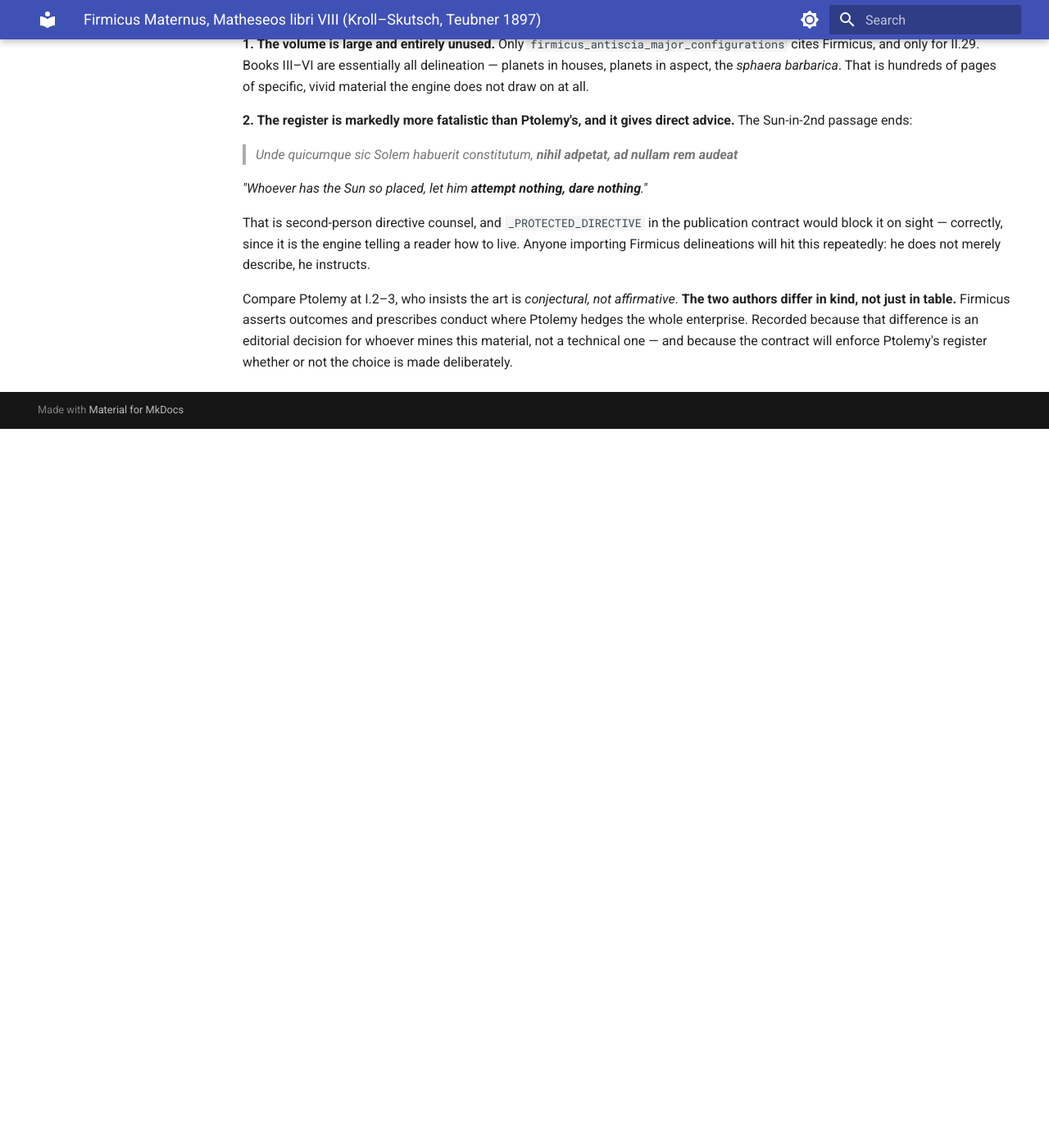
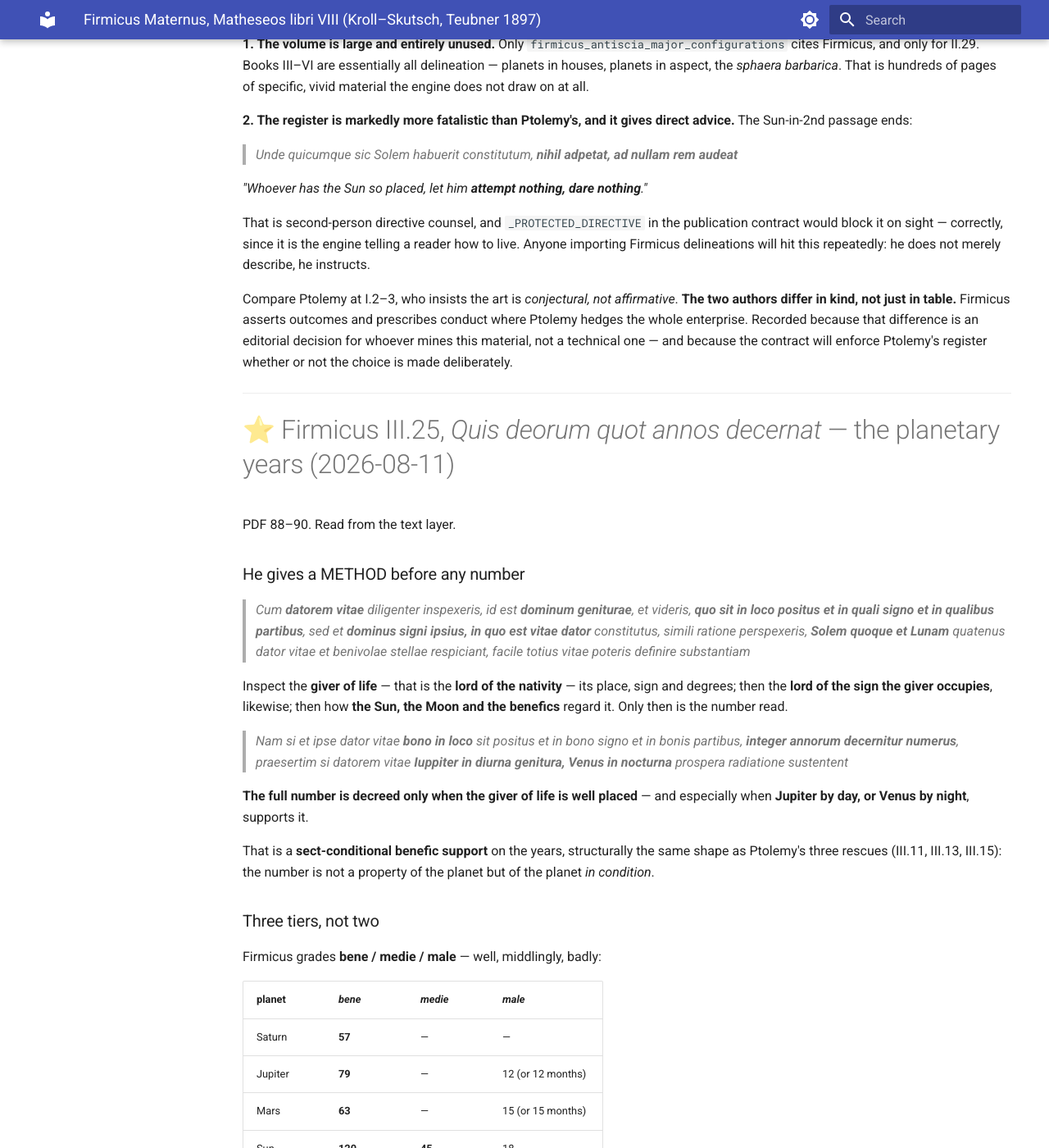
Before and after one commit to Bender1011001/traditional-astrology-engine, an MkDocs documentation site: the page built from docs/sources/firmicus_notes.md, in a window 1280 px wide and 1400 px high, scrolled down 2790 px. Shown: the whole window at 82% size. Built offline with MkDocs 1.6.1 and Material for MkDocs 9.7.7, drawn with Linux system fonts in a browser that asks for light colours; before the commit the page ends 3313 px from its top, so only the background shows below that; some of the changed text lies outside the part shown.

Commit message:
Firmicus III.25: the planetary years, with a sect-conditional method and four divergences
PDF 88-90, read from the text layer.

He gives a method before any number. Inspect the dator vitae - the lord
of the nativity - its place, sign and degrees; then the lord of the
sign it occupies; then how the Sun, Moon and benefics regard it. The
FULL number is decreed only when the giver of life is well placed, and
especially when Jupiter by day or Venus by night supports it with
prosperous radiation.

That is sect-conditional benefic support on the years, structurally the
same shape as Ptolemy's three rescues at III.11, III.13 and III.15: the
number is a property of the planet IN CONDITION, not of the planet.

He grades three tiers, bene / medie / male. Saturn 57. Jupiter 79, male
12. Mars 63, male 15. Sun 120, medie 45, male 18. Venus 84, male 8
years 8 days 12 hours. Mercury 108, medie 79, male 20. Moon 84, male
25. The male values come with alternate units - twelve years OR twelve
months - so a badly placed giver may yield the number in a smaller unit
entirely.

Four of seven greatest-years disagree with hyleg.PLANETARY_YEARS. Mars
63 against our 66, Venus 84 against 82, Mercury 108 against 76, Moon 84
against 108. The MINOR years all agree, so this is not a wholesale
different tradition - the least years are the common inheritance and
the greatest diverge. Mercury 108 and Moon 84 look transposed against
the standard set.

Not asserting which is right, and not changing anything. Today already
produced one numeral misreading caught only by a failing total, and
this chapter prints no summation to check against. Our table is the
standard Arabic-Latin set, internally consistent, and feeds published
longevity figures; Firmicus is one witness and the divergence needs a
second source first.

What is worth taking regardless of the numbers is the three-tier
structure and its stated criterion - full years require the giver well
placed by place, sign and degree, its dispositor examined, and benefic
support by sect. That is checkable, and it is the same architecture as
the Ptolemaic rescues.

Co-Authored-By: Claude Opus 5 <noreply@anthropic.com>

```diff
--- a/docs/sources/firmicus_notes.md
+++ b/docs/sources/firmicus_notes.md
@@ -89,3 +89,59 @@ With Venus and Jupiter in trine, sextile or conjunction: *iacentes homines et ab
 That is second-person directive counsel, and `_PROTECTED_DIRECTIVE` in the publication contract would block it on sight — correctly, since it is the engine telling a reader how to live. Anyone importing Firmicus delineations will hit this repeatedly: he does not merely describe, he instructs.
 
 Compare Ptolemy at I.2–3, who insists the art is *conjectural, not affirmative*. **The two authors differ in kind, not just in table.** Firmicus asserts outcomes and prescribes conduct where Ptolemy hedges the whole enterprise. Recorded because that difference is an editorial decision for whoever mines this material, not a technical one — and because the contract will enforce Ptolemy's register whether or not the choice is made deliberately.
+
+---
+
+# ⭐ Firmicus III.25, *Quis deorum quot annos decernat* — the planetary years (2026-08-11)
+
+PDF 88–90. Read from the text layer.
+
+### He gives a METHOD before any number
+
+> *Cum **datorem vitae** diligenter inspexeris, id est **dominum geniturae**, et videris, **quo sit in loco positus et in quali signo et in qualibus partibus**, sed et **dominus signi ipsius, in quo est vitae dator** constitutus, simili ratione perspexeris, **Solem quoque et Lunam** quatenus dator vitae et benivolae stellae respiciant, facile totius vitae poteris definire substantiam*
+
+Inspect the **giver of life** — that is the **lord of the nativity** — its place, sign and degrees; then the **lord of the sign the giver occupies**, likewise; then how **the Sun, the Moon and the benefics** regard it. Only then is the number read.
+
+> *Nam si et ipse dator vitae **bono in loco** sit positus et in bono signo et in bonis partibus, **integer annorum decernitur numerus**, praesertim si datorem vitae **Iuppiter in diurna genitura, Venus in nocturna** prospera radiatione sustentent*
+
+**The full number is decreed only when the giver of life is well placed** — and especially when **Jupiter by day, or Venus by night**, supports it.
+
+That is a **sect-conditional benefic support** on the years, structurally the same shape as Ptolemy's three rescues (III.11, III.13, III.15): the number is not a property of the planet but of the planet *in condition*.
+
+### Three tiers, not two
+
+Firmicus grades **bene / medie / male** — well, middlingly, badly:
+
+| planet | *bene* | *medie* | *male* |
+|---|---|---|---|
+| Saturn | **57** | — | — |
+| Jupiter | **79** | — | 12 (or 12 months) |
+| Mars | **63** | — | 15 (or 15 months) |
+| Sun | **120** | **45** | 18 |
+| Venus | **84** | — | 8 yrs 8 days 12 hrs |
+| Mercury | **108** | **79** | 20 (or 20 months) |
+| Moon | **84** | — | 25 |
+
+Note the *male* values are given with alternate units — *"XII annos aut menses XII et dies…"*, twelve **years or twelve months**. The badly-placed giver may yield the number in a smaller unit entirely.
+
+### ⚠ Four of seven greatest-years disagree with `hyleg.PLANETARY_YEARS`
+
+| planet | Firmicus | ours (`major`) | |
+|---|---|---|---|
+| Saturn | 57 | 57 | ✅ |
+| Jupiter | 79 | 79 | ✅ |
+| Sun | 120 | 120 | ✅ |
+| **Mars** | **63** | **66** | ❌ |
+| **Venus** | **84** | **82** | ❌ |
+| **Mercury** | **108** | **76** | ❌ |
+| **Moon** | **84** | **108** | ❌ |
+
+The *minor* years all agree (30/12/15/19-18/8/20/25), so this is not a wholesale different tradition — the **least** years are the common inheritance and the **greatest** diverge.
+
+**Mercury 108 and Moon 84 look transposed** against the standard set, where Mercury is 76 and the Moon 108. That may be Firmicus's tradition, a manuscript corruption, or my misreading of the Roman numerals — **I am not asserting which.** Today has already produced one numeral misreading caught only by a failing total, and this chapter prints no summation to check against.
+
+**Not changed.** Our table is the standard Arabic-Latin set and is internally consistent; Firmicus is one witness among several and the divergence needs a second source before anyone touches numbers that feed published longevity figures. Recorded as a sourced discrepancy for a decision.
+
+### What is worth taking regardless of the numbers
+
+**The three-tier structure and its condition.** Our `PLANETARY_YEARS` carries `minor`/`mean`/`major`, and `hyleg.py` selects among them — but Firmicus states the *criterion* explicitly: the full number requires the giver of life well placed **by place, sign and degree**, with its dispositor examined, and benefic support **by sect**. That is a checkable rule, and it is the same architecture as the Ptolemaic rescues found earlier today.
```
